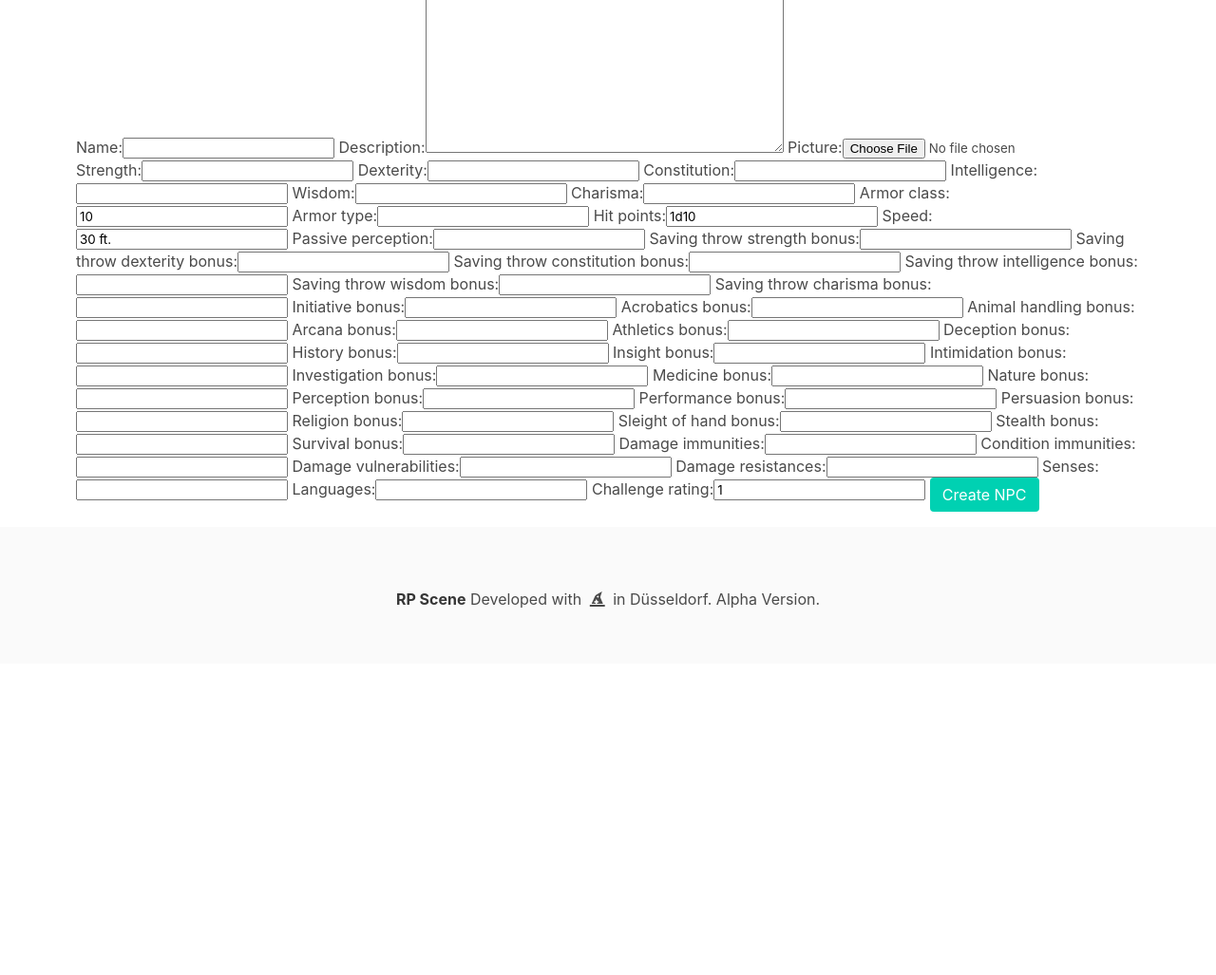
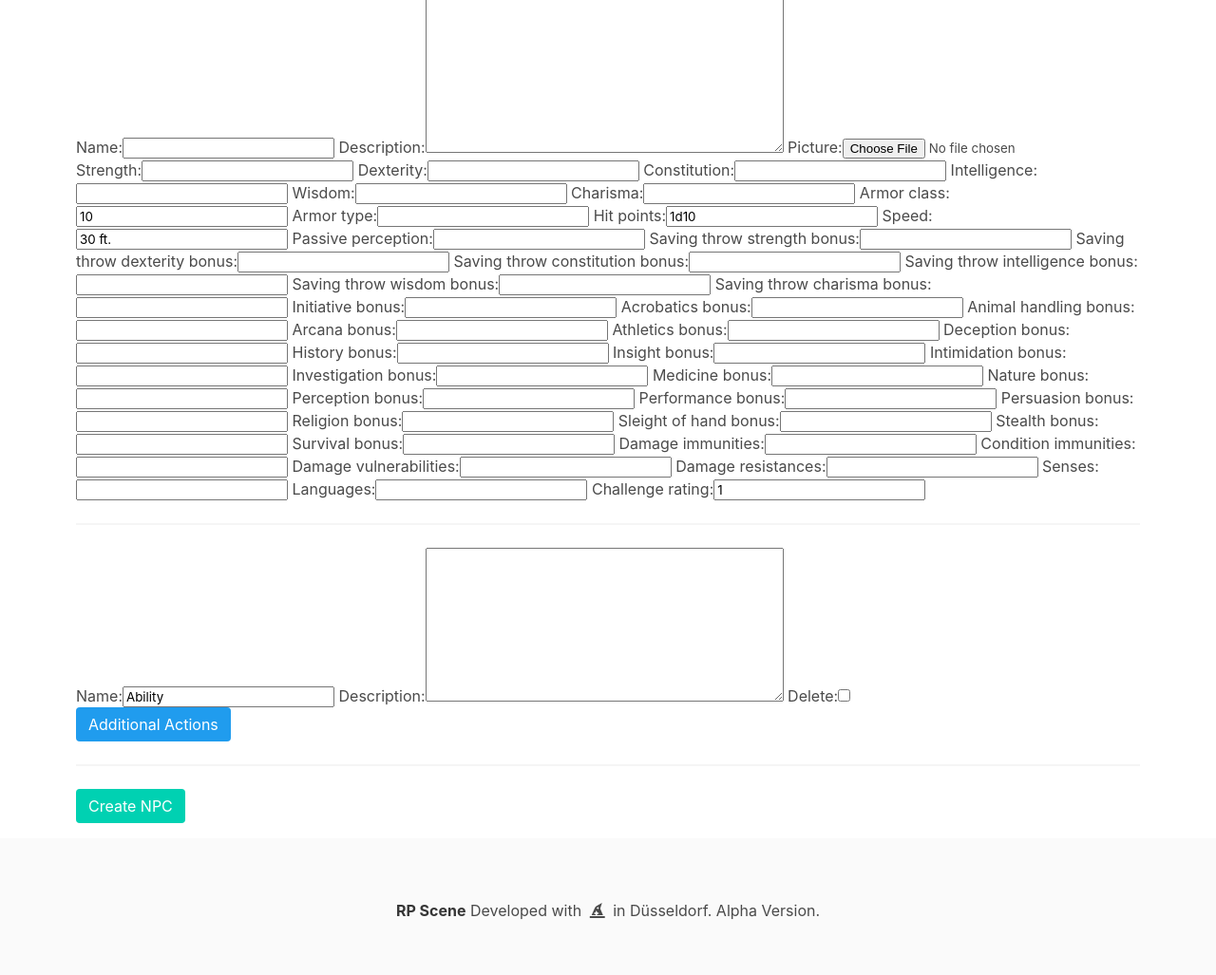
Before and after one commit to Phaetec/rpscene, a Django app: page /encounters/npcs/add/5e/ in a window 1280 px wide. Shown: the part 306-1333 px from the top of the page at 95% size. Before the commit the page ends 947 px from the top, so only its background shows below. Run offline with Django 3.2, Linux system fonts and the light colour scheme; the visitor is signed in with stand-in values (Sample User, id 1); style sheets or scripts are compiled from the project's sources; some libraries are stand-ins or nearby versions.

Commit message:
Add Inline-Action-Creation

```diff
--- a/encounters/forms.py
+++ b/encounters/forms.py
@@ -1,9 +1,19 @@
-from django.forms import ModelForm
+from django.forms import ModelForm, inlineformset_factory
 
-from encounters.models import DnD5eNPC
+from encounters.models import DnD5eNPC, DnD5eAction
 
 
 class DnD5eNPCForm(ModelForm):
     class Meta:
         model = DnD5eNPC
         exclude = ()
+
+
+class DnD5eActionForm(ModelForm):
+    class Meta:
+        model = DnD5eAction
+        exclude = ('npc',)
+
+
+DnD5eActionFormSet = inlineformset_factory(DnD5eNPC, DnD5eAction, form=DnD5eActionForm, fields=("name", "description",),
+                                           extra=1)
--- a/encounters/templates/encounters/npcs/create_dnd_5e_npc.html
+++ b/encounters/templates/encounters/npcs/create_dnd_5e_npc.html
@@ -7,8 +7,36 @@
             <form method="POST" enctype="multipart/form-data">
                 {% csrf_token %}
                 {{ form|bulma }}
+                <hr>
+                <div id="form_set_actions">
+                    {{ actions.management_form }}
+                    {% for extra_form in actions.forms %}
+                        {{ extra_form.non_field_errors }}
+                        {{ extra_form.errors }}
+                        <div>
+                            {{ extra_form|bulma }}
+                        </div>
+                    {% endfor %}
+                </div>
+                <input type="button" value="Additional Actions" id="add_more_actions" class="button is-info">
+                <div id="empty_form" style="display:none">
+                    <table>
+                        {{ actions.empty_form|bulma }}
+                    </table>
+                </div>
+                <hr/>
                 <button type="submit" class="button is-primary">Create NPC</button>
             </form>
         </div>
     </div>
 {% endblock %}
+
+
+{% block extra_media %}
+    {{ form.media }}
+    <script>
+        $(document).ready(function () {
+            activate_dynamic_inline_forms("actions", "#add_more_actions", "#form_set_actions");
+        });
+    </script>
+{% endblock %}
--- a/encounters/views.py
+++ b/encounters/views.py
@@ -2,7 +2,7 @@ from django.contrib.auth.mixins import LoginRequiredMixin
 from django.urls import reverse_lazy
 from django.views.generic import CreateView, ListView
 
-from encounters.forms import DnD5eNPCForm
+from encounters.forms import DnD5eNPCForm, DnD5eActionFormSet
 from encounters.models import DnD5eNPC
 
 
@@ -13,6 +13,14 @@ class Create5eNPC(LoginRequiredMixin, CreateView):
     model = DnD5eNPC
     form_class = DnD5eNPCForm
     template_name = 'encounters/npcs/create_dnd_5e_npc.html'
+
+    def get_context_data(self, **kwargs):
+        data = super().get_context_data(**kwargs)
+        if self.request.POST:
+            data["actions"] = DnD5eActionFormSet(self.request.POST)
+        else:
+            data["actions"] = DnD5eActionFormSet()
+        return data
 
     def get_success_url(self):
         return reverse_lazy('encounters:npc.5e')
```
